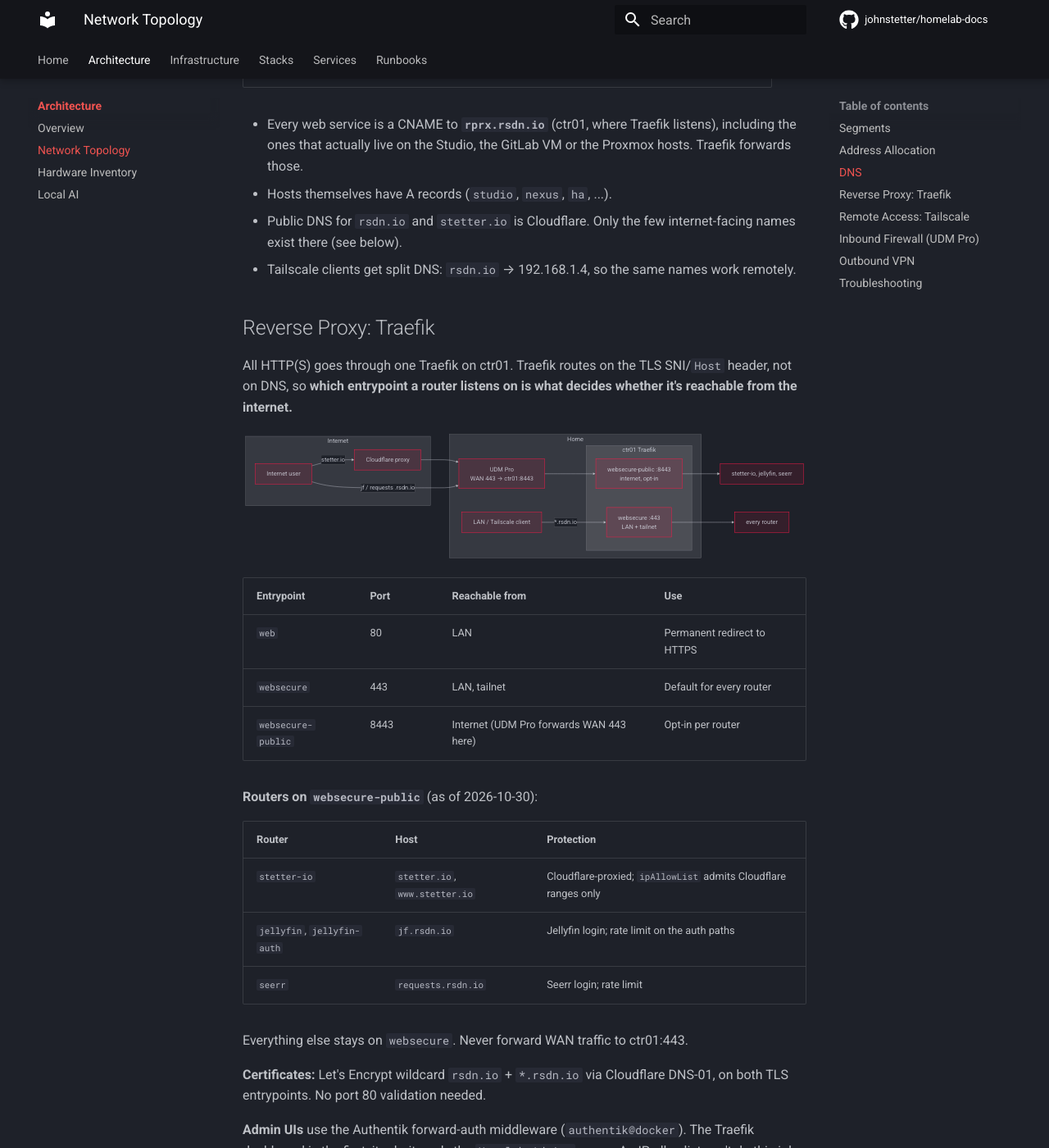
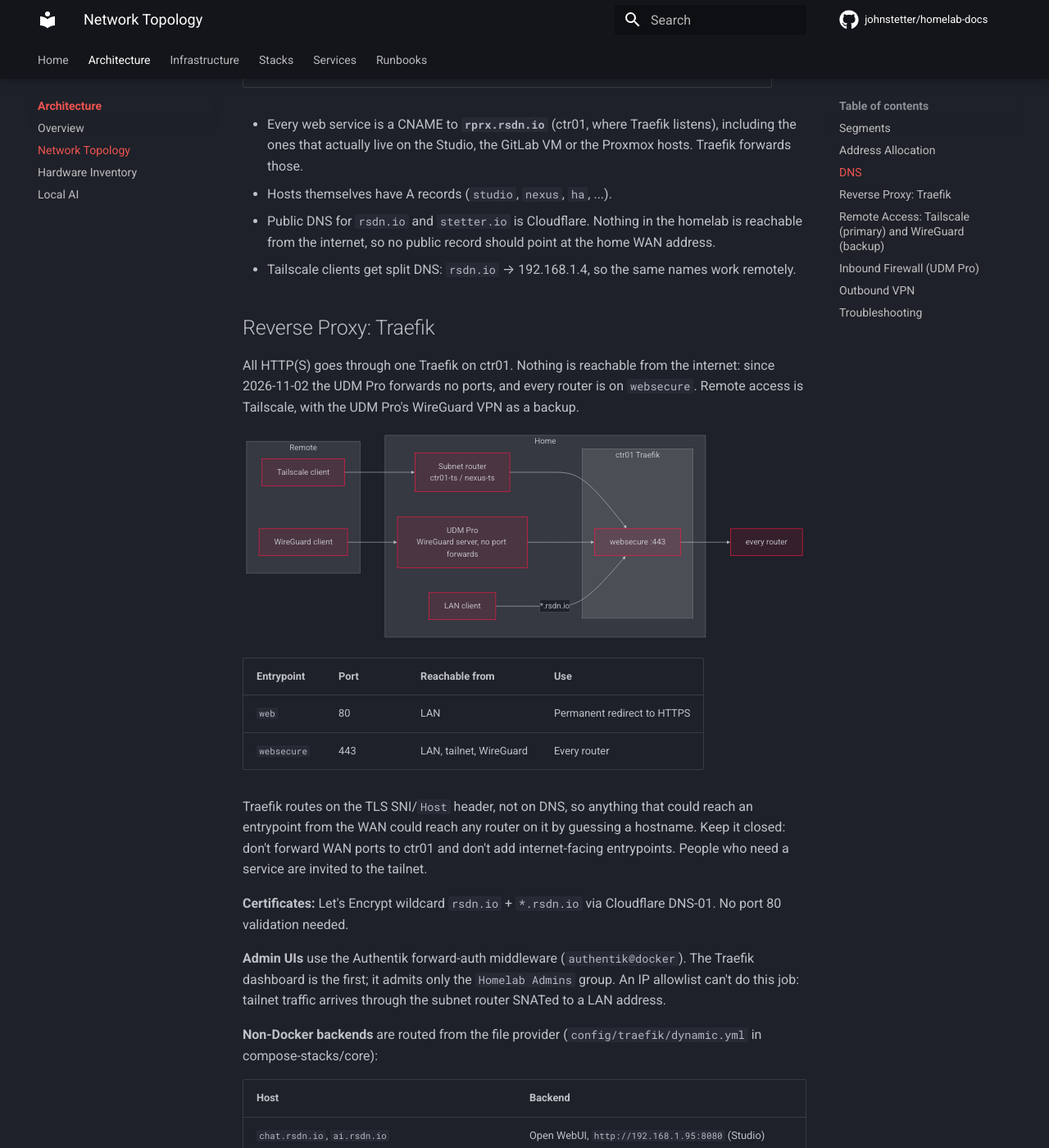
Before and after one commit to johnstetter/homelab-docs, an MkDocs documentation site: the page built from docs/architecture/network.md, in a window 1280 px wide and 1400 px high, scrolled down 1979 px. Shown: the whole window at 82% size. Built offline with MkDocs 1.6.1 and Material for MkDocs 9.7.7, drawn with Linux system fonts in a browser that asks for light colours; comment, search, counter and statistics services are not loaded; the version menu is left out; some of the changed text lies outside the part shown.

Commit message:
docs: no public ingress; Tailscale with WireGuard as backup
As of 2026-11-02 the UDM Pro forwards no ports, Traefik's websecure-public
entrypoint (:8443) is gone and websecure no longer trusts Cloudflare's ranges.
Remote access is Tailscale (people are invited to the tailnet), with the UDM
Pro's WireGuard VPN kept as a backup.

Co-Authored-By: Claude Opus 5.5 <noreply@anthropic.com>
Claude-Session: https://claude.ai/code/session_01DqvB54RQ4BSfzAUYzbD3Q1

````diff
--- a/docs/architecture/network.md
+++ b/docs/architecture/network.md
@@ -52,52 +52,41 @@ Storage network: nexus 10.0.10.1, syn 10.0.10.4, ctr01 10.0.10.20, sec01 10.0.10
 
 - Every web service is a CNAME to **`rprx.rsdn.io`** (ctr01, where Traefik listens), including the ones that actually live on the Studio, the GitLab VM or the Proxmox hosts. Traefik forwards those.
 - Hosts themselves have A records (`studio`, `nexus`, `ha`, ...).
-- Public DNS for `rsdn.io` and `stetter.io` is Cloudflare. Only the few internet-facing names exist there (see below).
+- Public DNS for `rsdn.io` and `stetter.io` is Cloudflare. Nothing in the homelab is reachable from the internet, so no public record should point at the home WAN address.
 - Tailscale clients get split DNS: `rsdn.io` → 192.168.1.4, so the same names work remotely.
 
 ## Reverse Proxy: Traefik
 
-All HTTP(S) goes through one Traefik on ctr01. Traefik routes on the TLS SNI/`Host` header, not on DNS, so **which entrypoint a router listens on is what decides whether it's reachable from the internet.**
+All HTTP(S) goes through one Traefik on ctr01. Nothing is reachable from the internet: since 2026-11-02 the UDM Pro forwards no ports, and every router is on `websecure`. Remote access is Tailscale, with the UDM Pro's WireGuard VPN as a backup.
 
 ```mermaid
 graph LR
-    subgraph Internet
-        U[Internet user]
-        CF[Cloudflare proxy]
+    subgraph Remote
+        TS[Tailscale client]
+        WG[WireGuard client]
     end
     subgraph Home
-        UDM[UDM Pro<br/>WAN 443 → ctr01:8443]
+        LAN[LAN client]
+        UDM[UDM Pro<br/>WireGuard server, no port forwards]
+        SR[Subnet router<br/>ctr01-ts / nexus-ts]
         subgraph ctr01["ctr01 Traefik"]
-            WS[websecure :443<br/>LAN + tailnet]
-            WSP[websecure-public :8443<br/>internet, opt-in]
+            WS[websecure :443]
         end
-        LAN[LAN / Tailscale client]
     end
-    U -->|stetter.io| CF --> UDM
-    U -->|jf / requests .rsdn.io| UDM
-    UDM --> WSP
+    TS --> SR --> WS
+    WG --> UDM --> WS
     LAN -->|*.rsdn.io| WS
-    WSP --> PUB[stetter-io, jellyfin, seerr]
     WS --> ALL[every router]
 ```
 
 | Entrypoint | Port | Reachable from | Use |
 |------------|------|----------------|-----|
 | `web` | 80 | LAN | Permanent redirect to HTTPS |
-| `websecure` | 443 | LAN, tailnet | Default for every router |
-| `websecure-public` | 8443 | Internet (UDM Pro forwards WAN 443 here) | Opt-in per router |
+| `websecure` | 443 | LAN, tailnet, WireGuard | Every router |
 
-**Routers on `websecure-public`** (as of 2026-10-30):
+Traefik routes on the TLS SNI/`Host` header, not on DNS, so anything that could reach an entrypoint from the WAN could reach any router on it by guessing a hostname. Keep it closed: don't forward WAN ports to ctr01 and don't add internet-facing entrypoints. People who need a service are invited to the tailnet.
 
-| Router | Host | Protection |
-|--------|------|------------|
-| `stetter-io` | `stetter.io`, `www.stetter.io` | Cloudflare-proxied; `ipAllowList` admits Cloudflare ranges only |
-| `jellyfin`, `jellyfin-auth` | `jf.rsdn.io` | Jellyfin login; rate limit on the auth paths |
-| `seerr` | `requests.rsdn.io` | Seerr login; rate limit |
-
-Everything else stays on `websecure`. Never forward WAN traffic to ctr01:443.
-
-**Certificates:** Let's Encrypt wildcard `rsdn.io` + `*.rsdn.io` via Cloudflare DNS-01, on both TLS entrypoints. No port 80 validation needed.
+**Certificates:** Let's Encrypt wildcard `rsdn.io` + `*.rsdn.io` via Cloudflare DNS-01. No port 80 validation needed.
 
 **Admin UIs** use the Authentik forward-auth middleware (`authentik@docker`). The Traefik dashboard is the first; it admits only the `Homelab Admins` group. An IP allowlist can't do this job: tailnet traffic arrives through the subnet router SNATed to a LAN address.
 
@@ -118,7 +107,7 @@ The Studio's Open WebUI and Hermes ports are firewalled with pf so **only ctr01
 
 See [Traefik](../services/traefik.md) for labels and operations.
 
-## Remote Access: Tailscale
+## Remote Access: Tailscale (primary) and WireGuard (backup)
 
 | Node | Role |
 |------|------|
@@ -129,15 +118,13 @@ See [Traefik](../services/traefik.md) for labels and operations.
 
 Remote clients reach every `*.rsdn.io` name through split DNS and the subnet route, landing on `websecure` like a LAN client. ctr01 runs `--accept-dns=false --accept-routes=false` so it never routes the LAN back through the tailnet.
 
+**Backup:** the UDM Pro's own WireGuard VPN stays enabled for direct access when Tailscale isn't an option. It's the only thing on the WAN side that accepts connections.
+
 Both ctr01 and nexus advertise `192.168.1.0/24`; Tailscale uses one at a time and fails over to the other. On 2026-10-30 ctr01 was the active one (`tailscale status --json` lists it under `PrimaryRoutes`).
 
 ## Inbound Firewall (UDM Pro)
 
-| WAN port | Forwarded to | Purpose |
-|----------|--------------|---------|
-| 443/tcp | ctr01:8443 | Traefik `websecure-public` |
-
-Other port forwards (for example Plex 32400) weren't re-checked in this pass.
+No port forwards (2026-11-02). The old WAN 443 → ctr01:8443 forward and Traefik's `websecure-public` entrypoint were removed. The UDM Pro's WireGuard server is the only inbound service.
 
 ## Outbound VPN
 
@@ -153,5 +140,5 @@ tailscale status                         # which node serves 192.168.1.0/24
 ```
 
 - **404 from Traefik:** no router matches the Host, or the container isn't on `traefik_proxy`.
-- **Works on the LAN, not from the internet:** the router isn't on `websecure-public` (usually correct).
+- **Works on the LAN, not remotely:** check that the client is on the tailnet (or WireGuard) and that split DNS resolves `rsdn.io` to 192.168.1.4. Nothing is reachable from the open internet by design.
 - **chat/hermes 502:** the Studio daemon is down, or its pf anchor no longer lists ctr01's IP.
````
Also changed, not shown: docs/architecture/index.md (+3 -3 lines), docs/index.md (+2 -2 lines), docs/services/traefik.md (+6 -9 lines), docs/stacks/ctr01.md (+1 -1 lines).
